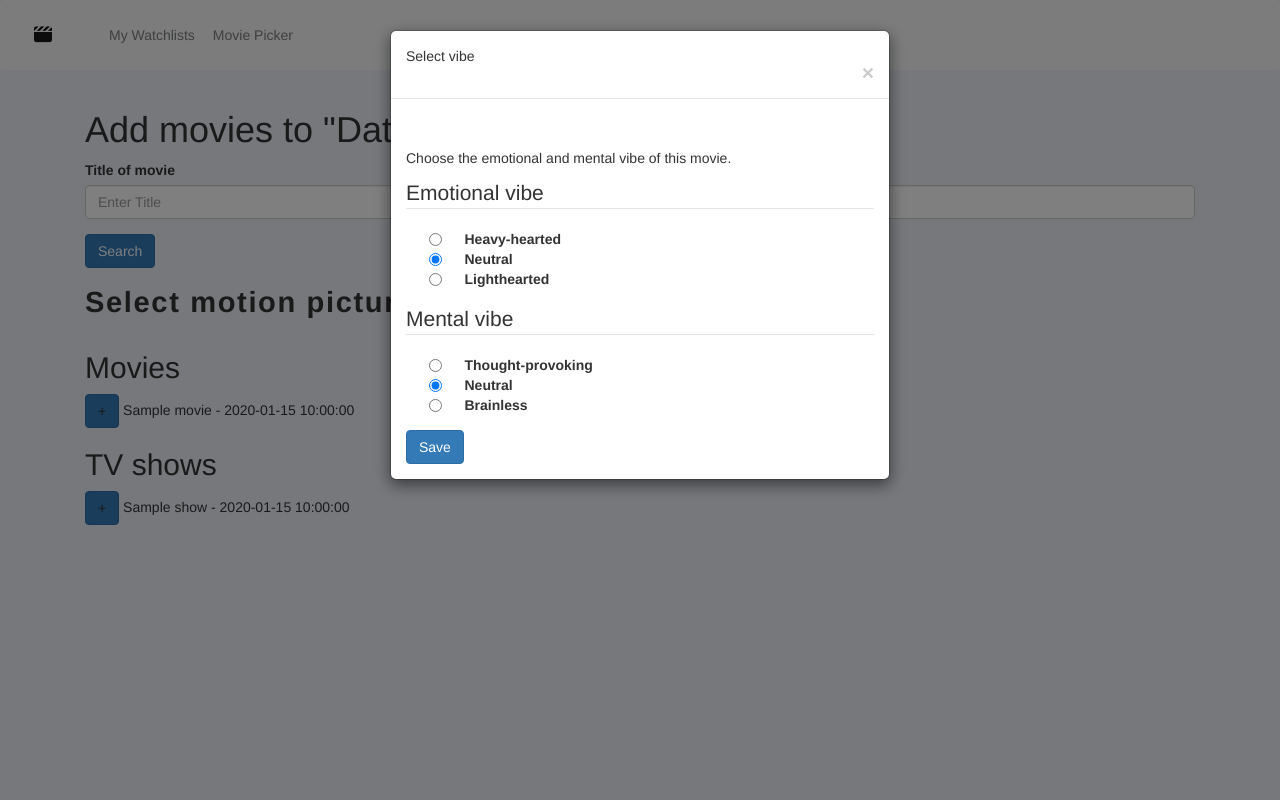
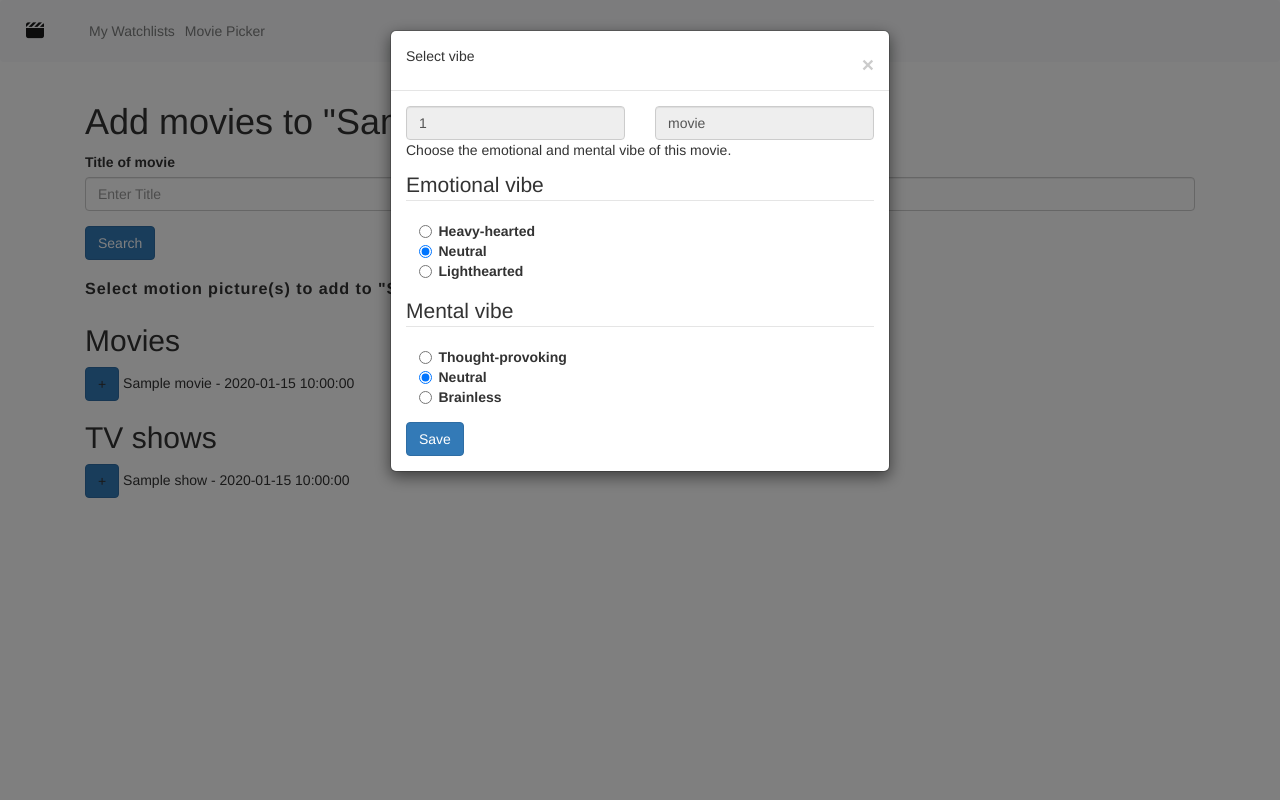
Before and after one commit to anagelberg/movie-picker, a Flask app: template templates/add_movies_page.html in a window 1280 px wide, after a click that opens the changed part. Run offline with Flask 3, Linux system fonts and the light colour scheme; the template is opened without the code that fills it: values that come from a table or form of the project are taken from there, most other values are stand-ins (such as "Sample title", 1, 10 or a date in 2020); some libraries are stand-ins or nearby versions.

Commit message:
style consistent

```diff
--- a/static/js/functions.js
+++ b/static/js/functions.js
@@ -60,6 +60,14 @@ $('#vibe_form').submit(function(){
             $(this).find(':input[type=submit]').prop('disabled', true);
             });
 
+
+// Disable search from after first click
+$('#search_form').submit(function(){
+            $(this).find(':input[type=submit]').prop('disabled', true);
+            });
+
+
+
 // Populates invisible fields on vibe selector form
 $('#vibe_selector_modal').on('show.bs.modal', function(e) {
     var mp_id = $(e.relatedTarget).data('mp_id');
--- a/templates/add_movies_page.html
+++ b/templates/add_movies_page.html
@@ -1,18 +1,9 @@
 {% extends 'bootstrap/base.html' %}
-{% import "bootstrap/wtf.html" as wtf %}
 {% include "header.html" %}
-
-{% block styles %}
-  {{ super() }}
-  <link rel="stylesheet" href="{{ url_for('static', filename='css/styles.css') }}">
-{% endblock %}
 
 {% block scripts %}
     <script src="{{ url_for('static', filename='js/functions.js')}}"></script>
 {% endblock %}
-
-
-{% block title %}Select Movie{% endblock %}
 
 
 {% block content %}
@@ -21,12 +12,14 @@
   <h1> Add movies to "{{ watchlist.name }}" </h1>
 
   <!-- Search Form -->
-  <form action="{{ url_for('search_movies', watchlist_id = watchlist.id) }}" method="post">
+  <form id="search_form" action="{{ url_for('search_movies', watchlist_id = watchlist.id) }}" method="post">
                     <div class="form-group">
                         <label for="search_entry">Title of movie</label>
                         <input type="text" class="form-control" name="search_entry" id="search_entry" placeholder="Enter Title" required>
                     </div>
-                    <button type="submit" class="btn btn-primary">Search</button>
+                    <button type="submit" id="search_submit" class="btn btn-primary"
+                            onclick='this.innerHTML="<i class=\"spinner-border spinner-border-sm\"></i> Searching";'>
+                        Search</button>
   </form>
 
 
@@ -80,14 +73,11 @@
                 <button type="button" class="close" data-dismiss="modal">&times;</button>
             </div>
             <div class="modal-body">
-
-
-
                 <form id=vibe_form action="{{ url_for('add_mp') }}" method="post">
                     <!-- invisible to user -->
                     <div class="row">
-                        <div class="col"><input class="readonly_input form-control invisible" type="text" id="mp_id" name="mp_id" readonly></div>
-                        <div class="col"><input class="readonly_input form-control invisible" type="text" id="show_movie" name="show_movie" readonly></div>
+                        <div class="col"><input class="readonly_input form-control" type="text" id="mp_id" name="mp_id" readonly></div>
+                        <div class="col"><input class="readonly_input form-control" type="text" id="show_movie" name="show_movie" readonly></div>
                     </div>
                     <!-- -->
 
--- a/templates/index.html
+++ b/templates/index.html
@@ -1,5 +1,9 @@
 {% extends 'bootstrap/base.html' %}
 {% include "header.html" %}
+
+{% block scripts %}
+    <script src="{{ url_for('static', filename='js/functions.js')}}"></script>
+{% endblock %}
 
 
 {% block content %}
```
Also changed, not shown: templates/header.html (+4 -6 lines), templates/movie_picker.html (+2 -15 lines), instance/movies.db.
